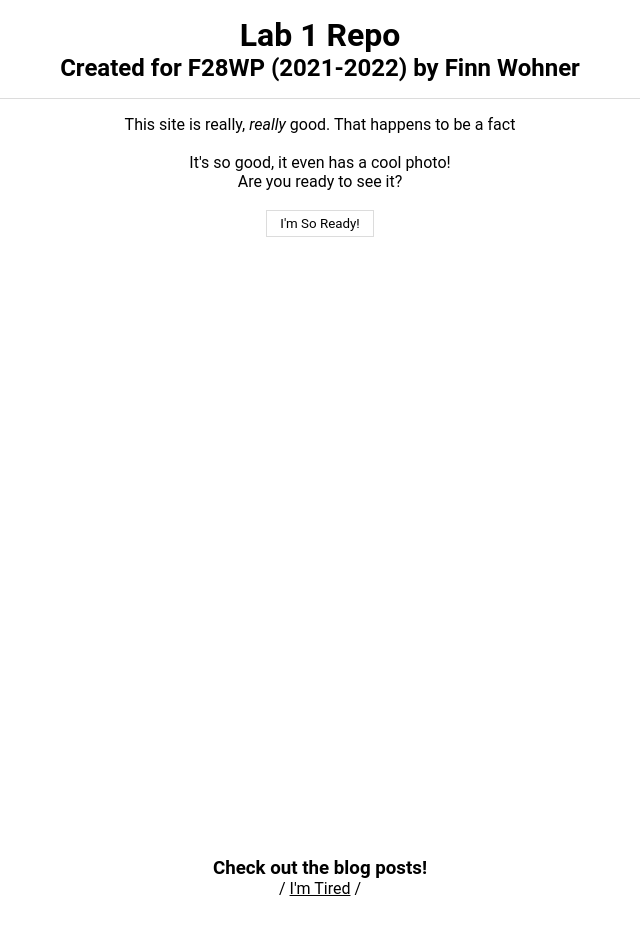
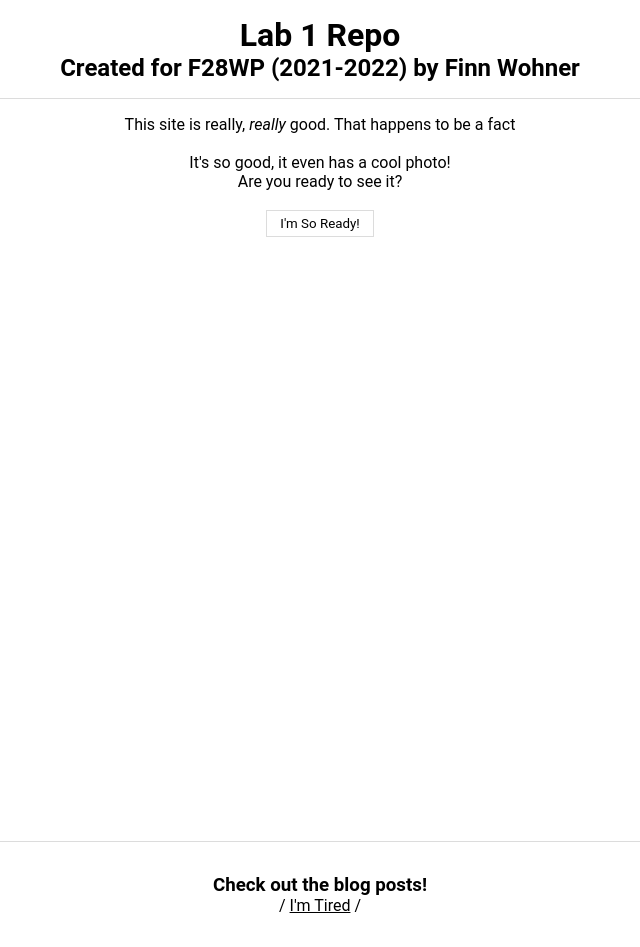
Before and after one commit to finnjwohner/frriNz.github.io, a Jekyll site: the page built from index.html, in a window 1280 px wide. Shown: the whole page, without its empty margins (320-960 px from the left). Built offline with Jekyll 4.4.1, drawn with Linux system fonts in a browser that asks for light colours; before the commit the page ends 914 px from its top, so only the background shows below that.

Commit message:
Added border to <nav>

```diff
--- a/_layouts/post.html
+++ b/_layouts/post.html
@@ -7,6 +7,7 @@ layout: default
 <br>
 {{ content }}
 <br>
+
 <nav>
 	/ <a href="/">Home</a> /
 	{% for post in site.posts %}
--- a/index.html
+++ b/index.html
@@ -11,8 +11,9 @@ title: Lab 1 Repo
 <img src="./resources/sql.jpg" alt="Photo of an awesome cool squirrel">
 <script src="./js/buttonClick.js" defer></script>
 
-<h3>Check out the blog posts!</h3>
-<nav>/
+<nav>
+	<h3>Check out the blog posts!</h3>
+	/
 	{% for post in site.posts %}
 		<a href="{{ post.url }}">{{ post.title }}</a> /
 	{% endfor %}
--- a/styles/style.css
+++ b/styles/style.css
@@ -52,4 +52,9 @@ button:hover {
 	background: #eee;
 }
 
+nav {
+	padding: 1rem 0;
+	border-top: 1px solid #dcdcdc;
+}
+
 @import url('https://fonts.googleapis.com/css2?family=Roboto:wght@400;500;700&display=swap');
```
